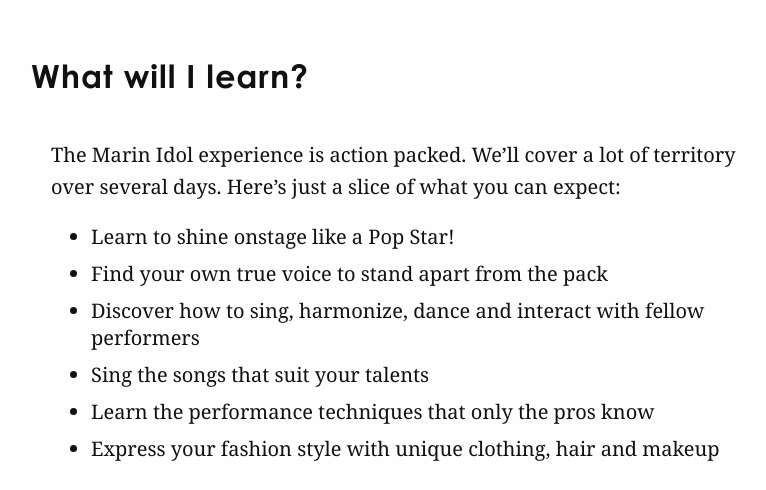
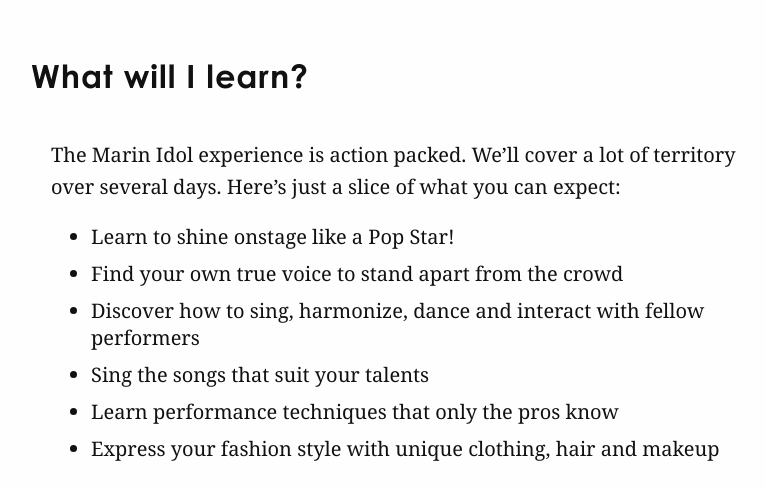
Before and after one commit to cchaiken/ccms, a Jekyll site: the page built from marin-idol-performance-camps.md, in a window 1280 px wide and 900 px high, scrolled down 2968 px, cut to the strip 0-490 px from the top of the window. Shown: the whole strip, without its empty margins (229-995 px from the left). Built offline with Jekyll 4.4.1, drawn with Linux system fonts in a browser that asks for light colours; some web fonts are replaced.

Commit message:
Updated Marin Idol Performance Camps

```diff
--- a/marin-idol-performance-camps.md
+++ b/marin-idol-performance-camps.md
@@ -69,10 +69,10 @@
 The Marin Idol experience is action packed. We’ll cover a lot of territory over several days. Here’s just a slice of what you can expect:
 
 - Learn to shine onstage like a Pop Star!
-- Find your own true voice to stand apart from the pack
+- Find your own true voice to stand apart from the crowd
 - Discover how to sing, harmonize, dance and interact with fellow performers
 - Sing the songs that suit your talents
-- Learn the performance techniques that only the pros know
+- Learn performance techniques that only the pros know
 - Express your fashion style with unique clothing, hair and makeup
 
 {% include video.html video=1 %}
```
